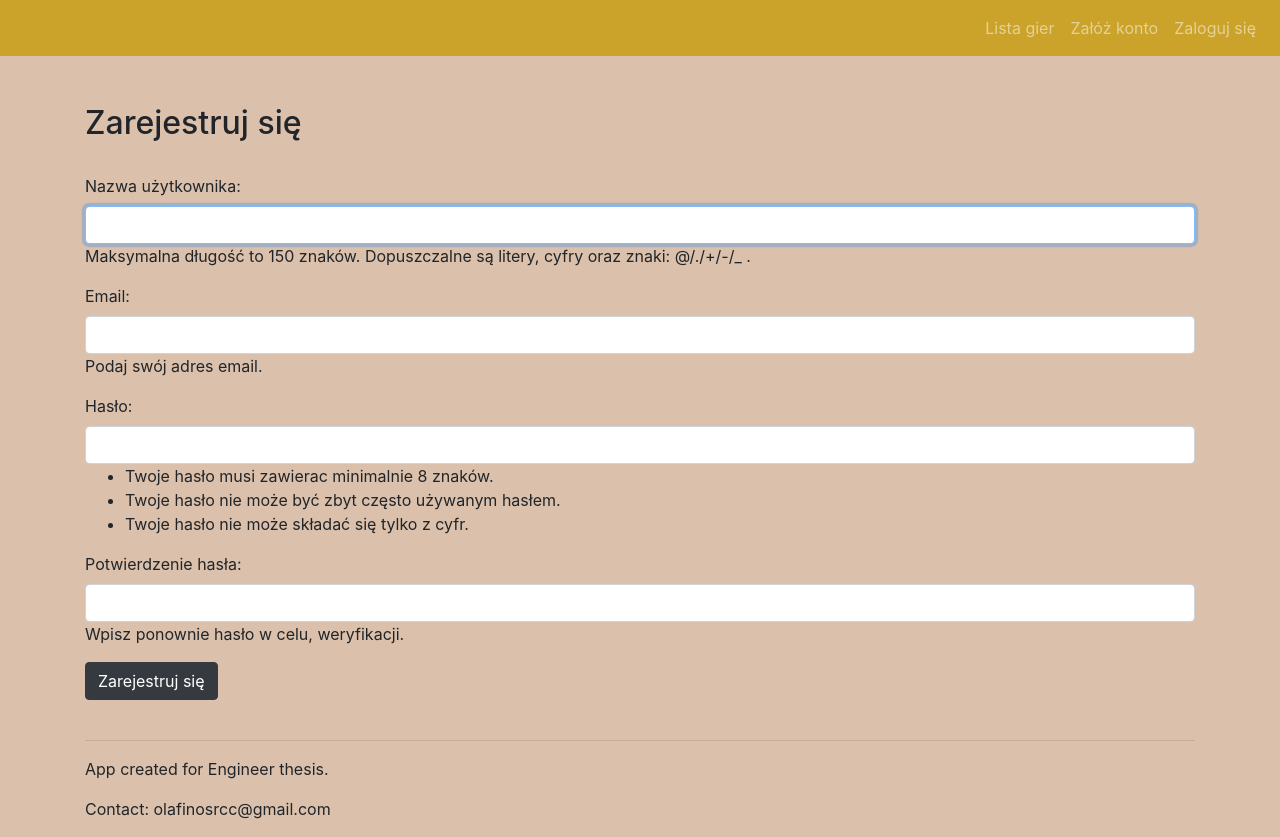
After one commit to olafinos/Gierkopolecacz, a Django app: page /signup in a window 1280 px wide. The commit adds this page. Run offline with Django 4.2, Linux system fonts and the light colour scheme.

Commit message:
Added templates for account managing and also added e-mail verification

```diff
--- /dev/null
+++ b/gierkopolecacz/forms.py
@@ -0,0 +1,20 @@
+from django import forms
+from django.contrib.auth.forms import UserCreationForm
+from django.contrib.auth import get_user_model
+
+class UserRegistrationForm(UserCreationForm):
+    """
+    Extended basic django form which allows to use email
+    """
+    email = forms.EmailField(help_text='A valid email address, please.', required=True)
+
+    class Meta:
+        model = get_user_model()
+        fields = ['username', 'email', 'password1', 'password2']
+
+    def save(self, commit=True):
+        user = super(UserRegistrationForm, self).save(commit=False)
+        user.email = self.cleaned_data['email']
+        if commit:
+            user.save()
+        return user
--- a/gierkopolecacz/urls.py
+++ b/gierkopolecacz/urls.py
@@ -15,8 +15,13 @@ Including another URLconf
 """
 from django.contrib import admin
 from django.urls import path, include
+from .views import signup, logout_view, activate
 
 urlpatterns = [
     path('polecacz/', include('polecacz.urls')),
     path('admin/', admin.site.urls),
+    path("", include("django.contrib.auth.urls")),
+    path("signup", signup, name="signup"),
+    path("logout", logout_view, name="logout"),
+    path('activate/<uidb64>/<token>', activate, name='activate')
 ]
--- /dev/null
+++ b/gierkopolecacz/views.py
@@ -0,0 +1,88 @@
+from django.core.mail import EmailMessage
+from django.contrib import messages
+from django.contrib.auth import logout, get_user_model
+from django.contrib.sites.shortcuts import get_current_site
+from django.shortcuts import render, redirect
+from django.template.loader import render_to_string
+from django.utils.encoding import force_bytes, force_str
+from django.utils.http import urlsafe_base64_encode, urlsafe_base64_decode
+
+from gierkopolecacz.forms import UserRegistrationForm
+from gierkopolecacz.tokens import account_activation_token
+
+
+def signup(request):
+    """
+    View which allows to create account. When account is created is not active. To be in such state user needs to activate
+    account by using email sent to them.
+    """
+    if request.user.is_authenticated:
+        return redirect("/")
+
+    if request.method == 'POST':
+        form = UserRegistrationForm(request.POST)
+        if form.is_valid():
+            user = form.save(commit=False)
+            user.is_active = False
+            user.save()
+            activate_email(request, user, form.cleaned_data.get('email'))
+            return redirect('/polecacz/')
+        else:
+            for error in list(form.errors.values()):
+                print(request, error)
+    else:
+        form = UserRegistrationForm()
+    return render(
+        request=request,
+        template_name="./registration/signup.html",
+        context={"form": form}
+        )
+
+
+def activate_email(request, user, to_email):
+    """
+    Sends email with token needed to activate account.
+    """
+    mail_subject = 'Aktywuj swoje konto.'
+    message = render_to_string('./email_conf/activate_account.html', {
+        'user': user.username,
+        'domain': get_current_site(request).domain,
+        'uid': urlsafe_base64_encode(force_bytes(user.pk)),
+        'token': account_activation_token.make_token(user),
+        'protocol': 'https' if request.is_secure() else 'http'
+    })
+    email = EmailMessage(mail_subject, message, to=[to_email])
+    if email.send():
+        messages.success(request, f'<b>{user}</b>, proszę sprawdź swoją skrzynkę odbiorczą dla adresu <b>{to_email}</b> i kliknij w \
+            otrzymany link aktywacyjny aby potwierdzić oraz ukończyć rejestracje. <b>Uwaga:</b> Sprawdź swój spam.')
+    else:
+        messages.error(request, 'Wystąpił problem z wysyłaniem mailu z linkiem aktywacyjnym. '
+                                'Proszę sprawdź, czy prawidłowo został wpisany adres e-mail.')
+
+
+def activate(request, uidb64, token):
+    """
+    Allows to activate user account by using their id and token
+    """
+    User = get_user_model()
+    try:
+        uid = force_str(urlsafe_base64_decode(uidb64))
+        user = User.objects.get(pk=uid)
+    except(TypeError, ValueError, OverflowError, User.DoesNotExist):
+        user = None
+
+    if user is not None and account_activation_token.check_token(user, token):
+        user.is_active = True
+        user.save()
+
+        messages.success(request, 'Dziękujemy za aktywację konta. Możesz teraz się do niego zalogować.')
+        return redirect('login')
+    else:
+        messages.error(request, 'Link aktywacyjny jest niepoprawny!')
+
+    return redirect('homepage')
+
+
+def logout_view(request):
+    logout(request)
+    return redirect('polecacz/')
--- a/polecacz/templates/polecacz/base.html
+++ b/polecacz/templates/polecacz/base.html
@@ -21,39 +21,76 @@
   </style>
   <nav class="navbar navbar-expand-lg navbar-dark" style="background: #cba32a">
   <a class="navbar-brand" href="{% url 'polecacz:index' %}">
-          <img src="/static/image/Logo.png" width="75" alt="" class="d-inline-block align-middle mr-2">
+<!--          <img src="/static/image/Logo.png" width="75" alt="" class="d-inline-block align-middle mr-2">-->
   </a>
   <button class="navbar-toggler" type="button" data-toggle="collapse" data-target="#navbarSupportedContent" aria-controls="navbarSupportedContent" aria-expanded="false" aria-label="Toggle navigation">
     <span class="navbar-toggler-icon"></span>
   </button>
 
   <div class="collapse navbar-collapse" id="navbarSupportedContent">
-    <ul class="navbar-nav mr-auto">
+    <ul class="navbar-nav ml-auto">
       <li class="nav-item">
         <a class="nav-link" href="{% url 'polecacz:game_list' %}">Lista gier</a>
       </li>
       {% if user.is_authenticated %}
+        <li class="nav-item">
+             <a class="nav-link" href="{% url 'polecacz:index' %}">Moje konto</a>
+      </li>
+      <li class="nav-item">
+             <a class="nav-link" href="{% url 'polecacz:index' %}">Moje opinie</a>
+      </li>
       {% endif %}
     </ul>
     <ul class="navbar-nav mr-sm 2">
       {% if user.is_authenticated %}
-      <li class="navbar navbar-dark bg-dark">
+      <li class="navbar navbar-dark" style="background: #cba32a">
         <span class="navbar-brand ">{{ user.username}}</span>
       </li>
         <li class="nav-item">
-        <a class="nav-link" href="{% url 'polecacz:logout' %}">Logout</a>
+        <a class="nav-link" href="{% url 'logout' %}">Wyloguj się</a>
         </li>
       {% else %}
       <li class="nav-item">
-        <a class="nav-link" href="{% url 'polecacz:signup' %}">Create account</a>
+        <a class="nav-link" href="{% url 'signup' %}">Załóż konto</a>
       </li>
       <li class="nav-item">
-        <a class="nav-link" href="{% url 'polecacz:login' %}">Login</a>
+        <a class="nav-link" href="{% url 'login' %}">Zaloguj się</a>
       {% endif %}
       </li>
     </ul>
   </div>
 </nav>
+  <main role="main" class="container-xl">
+    <div class="row">
+        <div class="col-lg-12 col-md-12-p-0 col-sm-12">
+  {% if messages %}
+    {% for message in messages %}
+        {% if message.tags == 'success' %}
+            <div class="alert alert-success alert-dismissible" role="alert">
+                <a href="#" class="close" data-dismiss="alert" aria-label="close">&times;</a>
+                {{ message|safe|escape }}
+            </div>
+        {% elif message.tags == 'error' %}
+            <div class="alert alert-danger alert-dismissible" role="alert">
+                <a href="#" class="close" data-dismiss="alert" aria-label="close">&times;</a>
+                {{ message|safe }}
+            </div>
+        {% elif message.tags == 'info' %}
+            <div class="alert alert-info alert-dismissible" role="alert">
+                <a href="#" class="close" data-dismiss="alert" aria-label="close">&times;</a>
+                {{ message|safe|escape }}
+            </div>
+        {% elif message.tags == 'warning' %}
+            <div class="alert alert-warning alert-dismissible" role="alert">
+                <a href="#" class="close" data-dismiss="alert" aria-label="close">&times;</a>
+                {{ message|safe|escape }}
+            </div>
+        {% endif %}
+    {% endfor %}
+{% endif %}
+        </div>
+    </div>
+</main>
   </br></br>
         <div class="container">
         {% block content %}
--- /dev/null
+++ b/polecacz/templates/registration/signup.html
@@ -0,0 +1,53 @@
+{% extends 'polecacz/base.html' %}
+{% load i18n %}
+{% block title %}Rejestracja{% endblock %}
+{% block content %}
+<h2>Zarejestruj się</h2>
+<form method="post">
+    {% csrf_token %}
+      {% if form.errors %}
+    <!-- Error messaging -->
+   <br>
+    <div id="errors">
+        <div class="inner">
+          <strong>
+            <p>W trakcie rejestracji pojawiły się problemy. Popraw następujące pola:</p>
+            <ul>
+                {% for field in form %}
+                    {% if field.errors %}
+              <li>{{ field.label }}:
+              <ul>
+                {% for error in field.errors %}
+                <li>{{ error|striptags }}</li>
+                {% endfor %}
+              </ul>
+            </li>
+              {% endif %}
+                {% endfor %}
+            </ul>
+            </strong>
+        </div>
+    </div>
+    <br>
+    <!-- /Error messaging -->
+    {% endif %}
+    <div class="form-group">
+        <br>
+      <label for="id_username">Nazwa użytkownika:</label>
+      <input type="text" class="form-control" name="username" maxlength="150" autocapitalize="none" autocomplete="username" autofocus required id="id_username"> <span class="helptext">Maksymalna długość to 150 znaków. Dopuszczalne są litery, cyfry oraz znaki: @/./+/-/_ .</span></p>
+  </div>
+    <div class="form-group">
+    <label for="email">Email:</label>
+    <input type="email" class="form-control" name="email" autocomplete="email" required id="email"> <span class="helptext">Podaj swój adres email.</span>
+  </div>
+  <div class="form-group">
+    <label for="id_password1">Hasło:</label>
+    <input type="password" class="form-control" name="password1" autocomplete="new-password" required id="id_password1"> <span class="helptext"><ul><li>Twoje hasło musi zawierac minimalnie 8 znaków.</li><li>Twoje hasło nie może być zbyt często używanym hasłem.</li><li>Twoje hasło nie może składać się tylko z cyfr.</li></ul></span>
+  </div>
+  <div class="form-group">
+    <label for="id_password2">Potwierdzenie hasła:</label>
+    <input type="password" class="form-control" name="password2" autocomplete="new-password" required id="id_password2"> <span class="helptext">Wpisz ponownie hasło w celu, weryfikacji.</span>
+  </div>
+  <button type="submit" class="btn btn-dark">Zarejestruj się</button>
+</form>
+{% endblock %}
--- a/polecacz/urls.py
+++ b/polecacz/urls.py
@@ -8,7 +8,4 @@ urlpatterns = [
     path('game/', views.GameListView.as_view(), name='game_list'),
     path('game/<uuid:pk>/', views.GameDetailView.as_view(), name='game_detail'),
     path('opinion/<uuid:pk>/', views.OpinionDetail.as_view(), name='opinion_detail'),
-    path('login/', views.GameListView.as_view(), name='login'),
-    path('signup/', views.GameListView.as_view(), name='signup'),
-    path('logout/', views.GameListView.as_view(), name='logout'),
 ]
```
Also changed, not shown: gierkopolecacz/settings.py (+19 -1 lines), gierkopolecacz/tokens.py (added, +15 -0 lines), polecacz/templates/email_conf/activate_account.html (added, +7 -0 lines), polecacz/templates/polecacz/index.html (+13 -7 lines), polecacz/templates/registration/login.html (added, +47 -0 lines).
